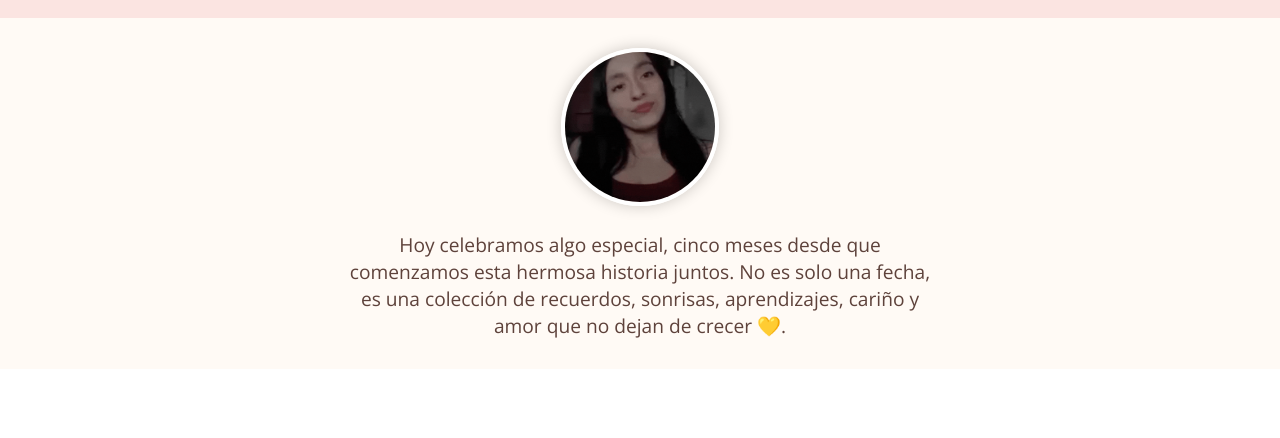
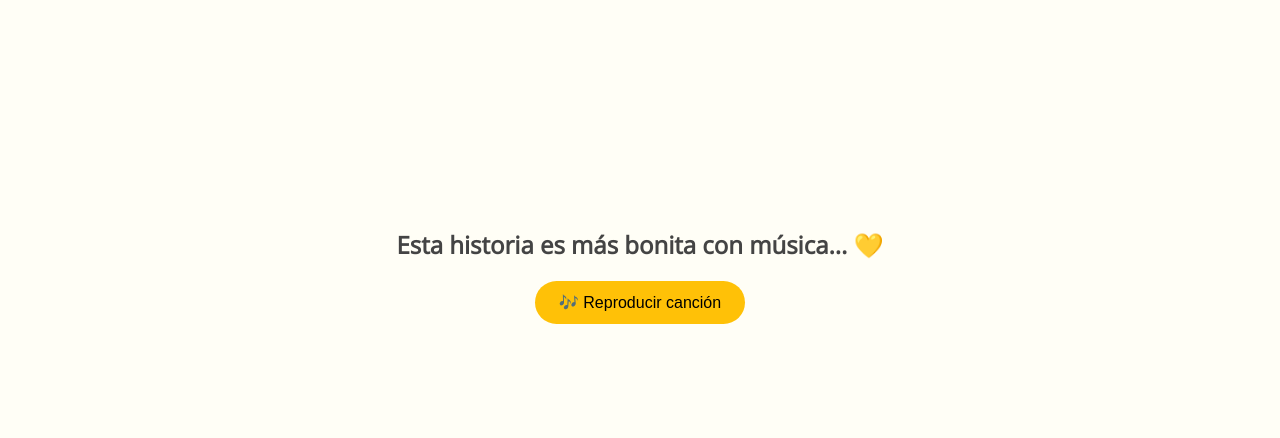
Before and after one commit to jair1c/5meses, a plain HTML site: page index.html in a window 1280 px wide. Shown: the part 132-570 px from the top of the page. Drawn offline with nearby package versions, Linux system fonts and the light colour scheme.

Commit message:
Tu mensaje de cambios

```diff
--- a/index.html
+++ b/index.html
@@ -208,7 +208,17 @@
   <a href="#top" class="volver-arriba">⬆️ Volver al inicio</a>
 </section>
 
+<!-- PANTALLA DE ENTRADA -->
+<div id="introOverlay">
+  <div class="intro-content">
+    <h1>Esta historia es más bonita con música... 💛</h1>
+    <button id="startButton">🎶 Reproducir canción</button>
+  </div>
+</div>
 
+<audio id="bgMusic" loop>
+  <source src="music/its-you.mp3" type="audio/mpeg">
+</audio>
 
 
 
--- a/script.js
+++ b/script.js
@@ -69,3 +69,17 @@ sorpresaBtn.addEventListener('click', () => {
   sorpresaContent.classList.add('show');
   sorpresaBtn.style.display = 'none';
 });
+
+
+
+const startBtn = document.getElementById("startButton");
+const music = document.getElementById("bgMusic");
+const intro = document.getElementById("introOverlay");
+
+  startBtn.addEventListener("click", () => {
+    music.play();
+    intro.style.opacity = "0";
+    setTimeout(() => {
+      intro.style.display = "none";
+    }, 800);
+  });
--- a/style.css
+++ b/style.css
@@ -390,3 +390,46 @@ html {
 .volver-arriba:hover {
   background-color: #fcbf49;
 }
+
+
+
+
+#introOverlay {
+  position: fixed;
+  top: 0;
+  left: 0;
+  width: 100%;
+  height: 100%;
+  background: #fffef6;
+  display: flex;
+  justify-content: center;
+  align-items: center;
+  z-index: 9999;
+  flex-direction: column;
+  transition: opacity 0.8s ease;
+}
+
+.intro-content {
+  text-align: center;
+  padding: 20px;
+}
+
+#introOverlay h1 {
+  font-size: 1.5rem;
+  margin-bottom: 20px;
+  color: #444;
+}
+
+#startButton {
+  background-color: #ffc107;
+  border: none;
+  padding: 12px 24px;
+  font-size: 16px;
+  border-radius: 30px;
+  cursor: pointer;
+  transition: background 0.3s;
+}
+
+#startButton:hover {
+  background-color: #f9a825;
+}
```
Also changed, not shown: 1 other file.
